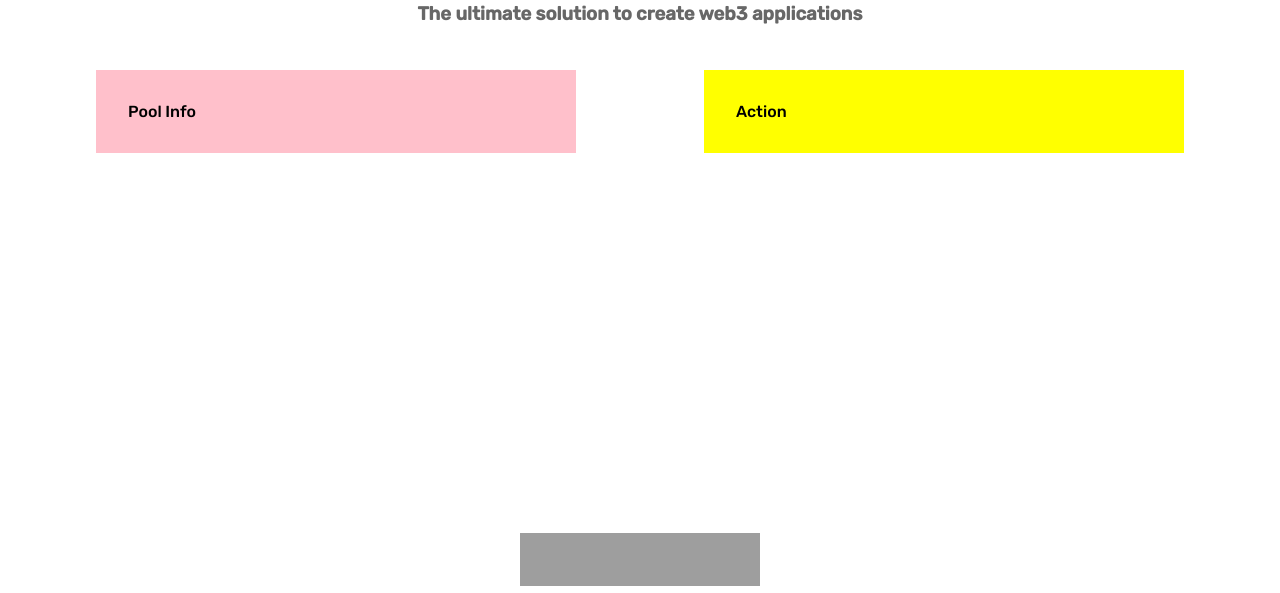
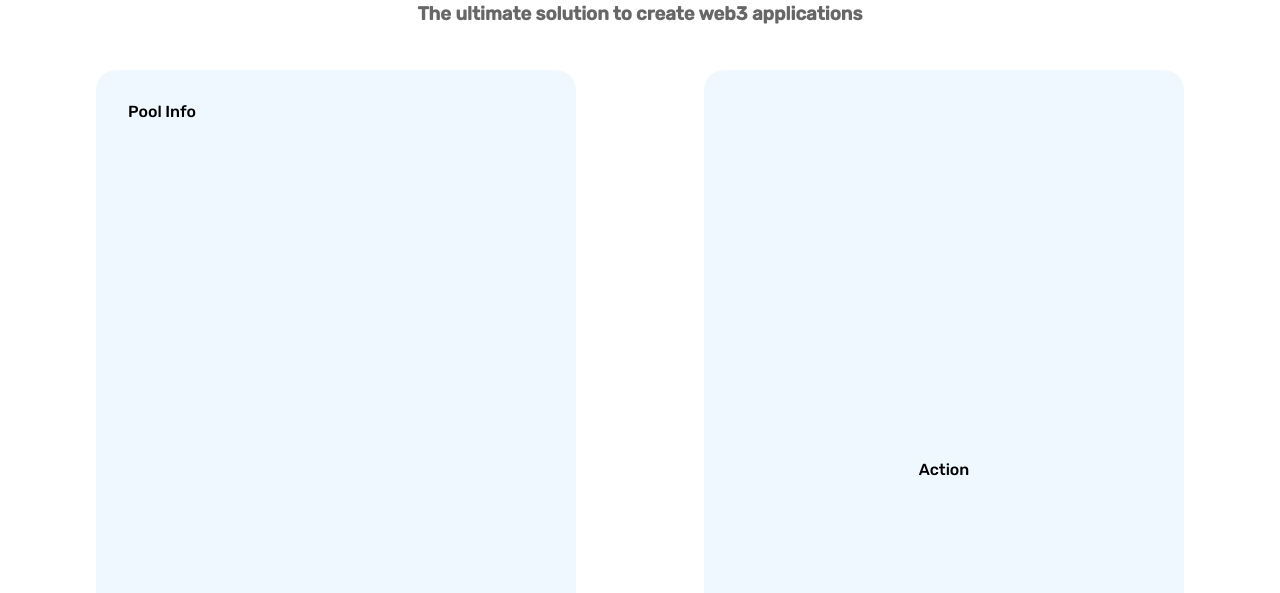
Before and after one commit to consensus-collective/lottery-dapp, a Next.js app in the folder frontend/: page / in a window 1280 px wide. Shown: the part 207-800 px from the top of the page. Built offline with nearby package versions, Linux system fonts and the light colour scheme; no server answers; grey boxes are pictures that could not be loaded; what wagmi would draw is missing.

Commit message:
improve css

```diff
--- a/frontend/components/action/action.module.css
+++ b/frontend/components/action/action.module.css
@@ -1,6 +1,12 @@
 .container {
-  background-color: yellow;
+  display: flex;
+  flex-direction: column;
+  align-items: center;
+  justify-content: space-evenly;
+  background-color: aliceblue;
+  border-radius:20px;
   width: 100%;
+  height: 800px;
   padding: 2rem 2rem;
   margin: 0 4rem;
 }
--- a/frontend/components/layout/index.tsx
+++ b/frontend/components/layout/index.tsx
@@ -1,4 +1,3 @@
-import Footer from "@/components/layout/footer";
 import Navbar from "@/components/layout/navbar";
 
 export default function Layout({ children }: { children: React.ReactNode }) {
@@ -12,7 +11,6 @@ export default function Layout({ children }: { children: React.ReactNode }) {
     >
       <Navbar />
       <div style={{ flexGrow: 1 }}>{children}</div>
-      <Footer />
     </div>
   );
 }
--- a/frontend/components/pool-info/pool-info.module.css
+++ b/frontend/components/pool-info/pool-info.module.css
@@ -1,6 +1,8 @@
 .container {
-  background-color: pink;
   width: 100%;
   padding: 2rem 2rem;
   margin: 0 4rem;
+  height: 800px;
+  border-radius:20px;
+  background-color: aliceblue;
 }
```
